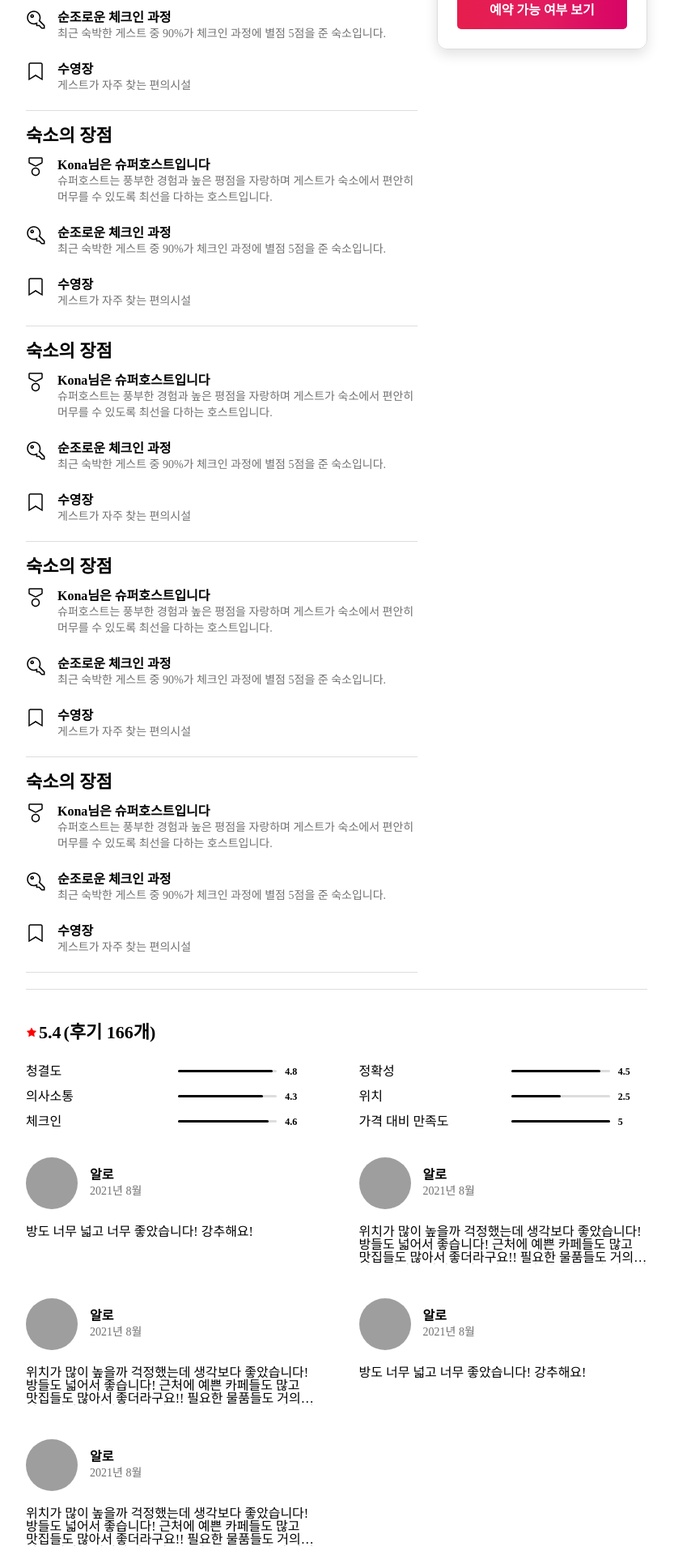
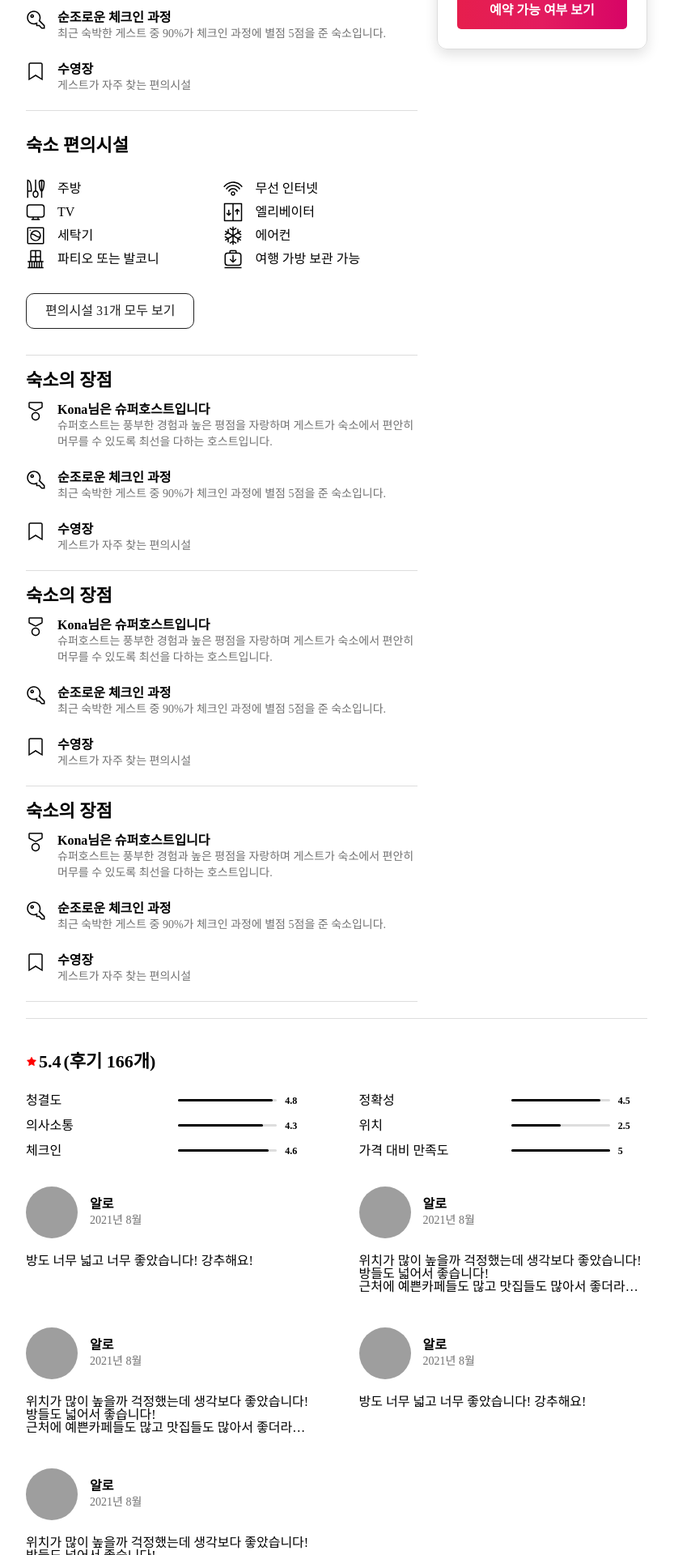
Before and after one commit to Danji-ya/study-space, a React (Create React App) app: page /detail/1 in a window 1280 px wide. Shown: the part 940-2860 px from the top of the page at 81% size, without its empty margins (224-1057 px from the left). Built offline with nearby package versions, Linux system fonts and the light colour scheme; grey boxes are pictures that could not be loaded.

Commit message:
feat: amenity ui 완료

```diff
--- /dev/null
+++ b/src/assets/css/detail/amenityDescStyle.js
@@ -0,0 +1,57 @@
+/** @jsxImportSource @emotion/react */
+import { css } from '@emotion/react';
+
+const amenityContainer = props => css`
+  padding: 4vh 0;
+  border-bottom: 1px solid #dddddd;
+`;
+
+const title = props => css`
+  font-size: 22px;
+  font-weight: 600;
+`;
+
+const amenityList = props => css`
+  display: grid;
+  gap: 5px;
+  grid-template-columns: repeat(2, 1fr);
+  grid-template-rows: repeat(4, 1fr);
+  margin: 30px 0;
+`;
+
+const amenityItem = props => css`
+  display: flex;
+
+  align-items: center;
+  svg {
+    display: block;
+    height: 24px;
+    width: 24px;
+    fill: currentcolor;
+
+    margin-right: 15px;
+  }
+
+  p {
+    font-weight: 400;
+  }
+`;
+
+const moreBtn = props => css`
+  color: rgb(34, 34, 34);
+
+  a {
+    display: inline-block;
+    border: 1px solid rgb(34, 34, 34);
+    background: rgb(255, 255, 255);
+    padding: 13px 23px;
+    border-radius: 10px;
+
+    &:hover {
+      cursor: pointer;
+      background: rgba(165, 165, 165, 0.1);
+    }
+  }
+`;
+
+export { amenityContainer, amenityList, amenityItem, title, moreBtn };
--- a/src/assets/css/detail/mainReviewStyle.js
+++ b/src/assets/css/detail/mainReviewStyle.js
@@ -65,11 +65,10 @@ const userImg = props => css`
 
 const ell = props => css`
   overflow: hidden;
-  text-overflow: ellipsis;
-  /* word-wrap: break-word; */
   display: -webkit-box;
   -webkit-line-clamp: 3;
   -webkit-box-orient: vertical;
+  white-space: pre-line;
 `;
 
 export { reviewContainer, title, reviewList, reviewItem, userProfile, userImg, ell };
--- a/src/components/AccomodationList/AccomdationListMain.js
+++ b/src/components/AccomodationList/AccomdationListMain.js
@@ -38,7 +38,6 @@ function AccomdationListMain({
         />
       </article>
       <article
-        className="accommodation-map-wrap"
         css={css`
           flex: 1;
         `}
--- /dev/null
+++ b/src/components/Detail/AmenityDescription.js
@@ -0,0 +1,73 @@
+/** @jsxImportSource @emotion/react */
+import { css } from '@emotion/react';
+import React from 'react';
+import {
+  amenityContainer,
+  amenityItem,
+  amenityList,
+  moreBtn,
+  title,
+} from '../../assets/css/detail/amenityDescStyle';
+
+function AmenityDescription() {
+  return (
+    <section css={amenityContainer}>
+      <h2 css={title}>숙소 편의시설</h2>
+      <div css={amenityList}>
+        <div css={amenityItem}>
+          <svg viewBox="0 0 32 32">
+            <path d="M26 1a5 5 0 0 1 5 5c0 6.389-1.592 13.187-4 14.693V31h-2V20.694c-2.364-1.478-3.942-8.062-3.998-14.349L21 6l.005-.217A5 5 0 0 1 26 1zm-9 0v18.118c2.317.557 4 3.01 4 5.882 0 3.27-2.183 6-5 6s-5-2.73-5-6c0-2.872 1.683-5.326 4-5.882V1zM2 1h1c4.47 0 6.934 6.365 6.999 18.505L10 21H3.999L4 31H2zm14 20c-1.602 0-3 1.748-3 4s1.398 4 3 4 3-1.748 3-4-1.398-4-3-4zM4 3.239V19h3.995l-.017-.964-.027-.949C7.673 9.157 6.235 4.623 4.224 3.364l-.12-.07zm19.005 2.585L23 6l.002.31c.045 4.321 1.031 9.133 1.999 11.39V3.17a3.002 3.002 0 0 0-1.996 2.654zm3.996-2.653v14.526C27.99 15.387 29 10.4 29 6a3.001 3.001 0 0 0-2-2.829z"></path>
+          </svg>
+          <p>주방</p>
+        </div>
+        <div css={amenityItem}>
+          <svg viewBox="0 0 32 32">
+            <path d="m15.9999 20.33323c2.0250459 0 3.66667 1.6416241 3.66667 3.66667s-1.6416241 3.66667-3.66667 3.66667-3.66667-1.6416241-3.66667-3.66667 1.6416241-3.66667 3.66667-3.66667zm0 2c-.9204764 0-1.66667.7461936-1.66667 1.66667s.7461936 1.66667 1.66667 1.66667 1.66667-.7461936 1.66667-1.66667-.7461936-1.66667-1.66667-1.66667zm.0001-7.33323c3.5168171 0 6.5625093 2.0171251 8.0432368 4.9575354l-1.5143264 1.5127043c-1.0142061-2.615688-3.5549814-4.4702397-6.5289104-4.4702397s-5.5147043 1.8545517-6.52891042 4.4702397l-1.51382132-1.5137072c1.48091492-2.939866 4.52631444-4.9565325 8.04273174-4.9565325zm.0001-5.3332c4.9804693 0 9.3676401 2.540213 11.9365919 6.3957185l-1.4470949 1.4473863c-2.1746764-3.5072732-6.0593053-5.8431048-10.489497-5.8431048s-8.31482064 2.3358316-10.48949703 5.8431048l-1.44709488-1.4473863c2.56895177-3.8555055 6.95612261-6.3957185 11.93659191-6.3957185zm-.0002-5.3336c6.4510616 0 12.1766693 3.10603731 15.7629187 7.9042075l-1.4304978 1.4309874c-3.2086497-4.44342277-8.4328305-7.3351949-14.3324209-7.3351949-5.8991465 0-11.12298511 2.89133703-14.33169668 7.334192l-1.43047422-1.4309849c3.58629751-4.79760153 9.31155768-7.9032071 15.7621709-7.9032071z"></path>
+          </svg>
+          <p>무선 인터넷</p>
+        </div>
+        <div css={amenityItem}>
+          <svg viewBox="0 0 32 32">
+            <path d="M9 29v-2h2v-2H6a5 5 0 0 1-4.995-4.783L1 20V8a5 5 0 0 1 4.783-4.995L6 3h20a5 5 0 0 1 4.995 4.783L31 8v12a5 5 0 0 1-4.783 4.995L26 25h-5v2h2v2zm10-4h-6v2h6zm7-20H6a3 3 0 0 0-2.995 2.824L3 8v12a3 3 0 0 0 2.824 2.995L6 23h20a3 3 0 0 0 2.995-2.824L29 20V8a3 3 0 0 0-2.824-2.995z"></path>
+          </svg>
+          <p>TV</p>
+        </div>
+        <div css={amenityItem}>
+          <svg viewBox="0 0 32 32">
+            <path d="M30 1a1 1 0 0 1 .993.883L31 2v28a1 1 0 0 1-.883.993L30 31H2a1 1 0 0 1-.993-.883L1 30V2a1 1 0 0 1 .883-.993L2 1zM3 3v26h12V3zm7 9v6.585l1.793-1.792 1.414 1.414-3.5 3.5a1 1 0 0 1-1.32.083l-.094-.083-3.5-3.5 1.414-1.414L8 18.585V12zm12.387-1.497a1 1 0 0 1 1.226 0l.094.083 3.5 3.5-1.414 1.414L24 13.707V20h-2v-6.293L20.207 15.5l-1.414-1.414 3.5-3.5zM17 29h12V3H17z"></path>
+          </svg>
+          <p>엘리베이터</p>
+        </div>
+        <div css={amenityItem}>
+          <svg viewBox="0 0 32 32">
+            <path d="M28 2a2 2 0 0 1 1.995 1.85L30 4v24a2 2 0 0 1-1.85 1.995L28 30H4a2 2 0 0 1-1.995-1.85L2 28V4a2 2 0 0 1 1.85-1.995L4 2zm0 2H4v24h24zM16 7a9 9 0 1 1 0 18 9 9 0 0 1 0-18zm-5.841 7.5c-.342 0-.68.024-1.014.073a7 7 0 0 0 13.107 4.58 8.976 8.976 0 0 1-6.91-2.374l-.236-.23a6.966 6.966 0 0 0-4.947-2.049zM16 9a6.997 6.997 0 0 0-6.066 3.504l.225-.004c2.262 0 4.444.844 6.124 2.407l.237.229a6.979 6.979 0 0 0 4.948 2.05c.493 0 .98-.05 1.456-.151A7 7 0 0 0 16 9zM7 6a1 1 0 1 1 0 2 1 1 0 0 1 0-2z"></path>
+          </svg>
+          <p>세탁기</p>
+        </div>
+        <div css={amenityItem}>
+          <svg viewBox="0 0 32 32">
+            <path d="M17 1v4.03l4.026-2.324 1 1.732L17 7.339v6.928l6-3.464V5h2v4.648l3.49-2.014 1 1.732L26 11.381l4.026 2.325-1 1.732L24 12.535l-6 3.464 6 3.465 5.026-2.902 1 1.732L26 20.618l3.49 2.016-1 1.732L25 22.351V27h-2v-5.804l-6-3.465v6.929l5.026 2.902-1 1.732L17 26.97V31h-2v-4.031l-4.026 2.325-1-1.732L15 24.66v-6.929l-6 3.464V27H7v-4.65l-3.49 2.016-1-1.732 3.489-2.016-4.025-2.324 1-1.732 5.025 2.901 6-3.464-6-3.464-5.025 2.903-1-1.732L6 11.38 2.51 9.366l1-1.732L7 9.648V5h2v5.803l6 3.464V7.339L9.974 4.438l1-1.732L15 5.03V1z"></path>
+          </svg>
+          <p>에어컨</p>
+        </div>
+        <div css={amenityItem}>
+          <svg viewBox="0 0 32 32">
+            <path d="M23 1a2 2 0 0 1 1.995 1.85L25 3v16h4v2h-2v8h2v2H3v-2h2v-8H3v-2h4V3a2 2 0 0 1 1.85-1.995L9 1zM9 21H7v8h2zm4 0h-2v8h2zm4 0h-2v8h2zm4 0h-2v8h2zm4 0h-2v8h2zm-10-8H9v6h6zm8 0h-6v6h6zM15 3H9v8h6zm8 0h-6v8h6z"></path>
+          </svg>
+          <p>파티오 또는 발코니</p>
+        </div>
+        <div css={amenityItem}>
+          <svg viewBox="0 0 32 32">
+            <path d="M30 29v2H2v-2zM20 1a2 2 0 0 1 1.995 1.85L22 3v2h3a5 5 0 0 1 4.995 4.783L30 10v12a5 5 0 0 1-4.783 4.995L25 27H7a5 5 0 0 1-4.995-4.783L2 22V10a5 5 0 0 1 4.783-4.995L7 5h3V3a2 2 0 0 1 1.85-1.995L12 1zm5 6H7a3 3 0 0 0-2.995 2.824L4 10v12a3 3 0 0 0 2.824 2.995L7 25h18a3 3 0 0 0 2.995-2.824L28 22V10a3 3 0 0 0-3-3zm-8 2v9.5l3.293-3.293 1.414 1.414-4.646 4.647-.114.103a1.5 1.5 0 0 1-1.894 0l-.114-.103-4.646-4.647 1.414-1.414L15 18.5V9zm3-6h-8v2h8z"></path>
+          </svg>
+          <p>여행 가방 보관 가능 </p>
+        </div>
+      </div>
+      <div css={moreBtn}>
+        <a>편의시설 31개 모두 보기</a>
+      </div>
+    </section>
+  );
+}
+
+export default AmenityDescription;
--- a/src/components/Detail/MainDescription.js
+++ b/src/components/Detail/MainDescription.js
@@ -6,6 +6,7 @@ import {
   descRightContainer,
   descriptionContainer,
 } from '../../assets/css/detail/mainDescriptionStyle';
+import AmenityDescription from './AmenityDescription';
 import FeeBox from './FeeBox';
 import HostDescription from './HostDescription';
 import ProsDescription from './ProsDescription';
@@ -16,7 +17,7 @@ function MainDescription() {
       <div css={descLeftContainer}>
         <HostDescription />
         <ProsDescription />
-        <ProsDescription />
+        <AmenityDescription />
         <ProsDescription />
         <ProsDescription />
         <ProsDescription />
--- a/src/components/Detail/MainTitle.js
+++ b/src/components/Detail/MainTitle.js
@@ -21,10 +21,10 @@ function MainTitle() {
       <div css={titleContainer}>
         <h1>⭐️N타워전망⭐️단독주택+수영장[유료]⛱16명 OK🎉So Seoulish Stay【써울스테이】</h1>
       </div>
-      <div css={subtitleContainer} class="subtitle">
+      <div css={subtitleContainer}>
         <div css={subtitleWrap}>
           <Review item={{ reviewAve: 5.4, reviewTotal: 166 }} />
-          <span class="position"> · Huam-dong, Yongsan-gu, 서울, 한국</span>
+          <span> · Huam-dong, Yongsan-gu, 서울, 한국</span>
         </div>
         <div css={linkWrap}>
           <div css={shareIcon}>
@@ -92,7 +92,7 @@ function MainTitle() {
             <circle cx="15.5" cy="15.5" r="1.5"></circle>
           </svg>
 
-          <div class="text">
+          <div>
             <span>사진 모두 보기</span>
           </div>
         </div>
--- a/src/components/Detail/ReviewList.js
+++ b/src/components/Detail/ReviewList.js
@@ -35,10 +35,12 @@ function ReviewList() {
           </div>
         </div>
         <p css={ell}>
-          위치가 많이 높을까 걱정했는데 생각보다 좋았습니다! 방들도 넓어서 좋습니다! 근처에 예쁜
-          카페들도 많고 맛집들도 많아서 좋더라구요!! 필요한 물품들도 거의 다 구비되어 있어서
+          {`위치가 많이 높을까 걱정했는데 생각보다 좋았습니다!
+          방들도 넓어서 좋습니다!
+          근처에 예쁜카페들도 많고 맛집들도 많아서 좋더라구요!!
+          필요한 물품들도 거의 다 구비되어 있어서
           다음에는 옷만 챙겨가도 될 것 같더라구요~ 문의할 때도 친절하게 답해주셔서 더 좋아요~ 숙소
-          강추합니당!
+          강추합니당!`}
         </p>
       </div>
       <div css={reviewItem}>
@@ -52,10 +54,12 @@ function ReviewList() {
           </div>
         </div>
         <p css={ell}>
-          위치가 많이 높을까 걱정했는데 생각보다 좋았습니다! 방들도 넓어서 좋습니다! 근처에 예쁜
-          카페들도 많고 맛집들도 많아서 좋더라구요!! 필요한 물품들도 거의 다 구비되어 있어서
+          {`위치가 많이 높을까 걱정했는데 생각보다 좋았습니다!
+          방들도 넓어서 좋습니다!
+          근처에 예쁜카페들도 많고 맛집들도 많아서 좋더라구요!!
+          필요한 물품들도 거의 다 구비되어 있어서
           다음에는 옷만 챙겨가도 될 것 같더라구요~ 문의할 때도 친절하게 답해주셔서 더 좋아요~ 숙소
-          강추합니당!
+          강추합니당!`}
         </p>
       </div>
       <div css={reviewItem}>
@@ -81,10 +85,12 @@ function ReviewList() {
           </div>
         </div>
         <p css={ell}>
-          위치가 많이 높을까 걱정했는데 생각보다 좋았습니다! 방들도 넓어서 좋습니다! 근처에 예쁜
-          카페들도 많고 맛집들도 많아서 좋더라구요!! 필요한 물품들도 거의 다 구비되어 있어서
+          {`위치가 많이 높을까 걱정했는데 생각보다 좋았습니다!
+          방들도 넓어서 좋습니다!
+          근처에 예쁜카페들도 많고 맛집들도 많아서 좋더라구요!!
+          필요한 물품들도 거의 다 구비되어 있어서
           다음에는 옷만 챙겨가도 될 것 같더라구요~ 문의할 때도 친절하게 답해주셔서 더 좋아요~ 숙소
-          강추합니당!
+          강추합니당!`}
         </p>
       </div>
     </div>
```
